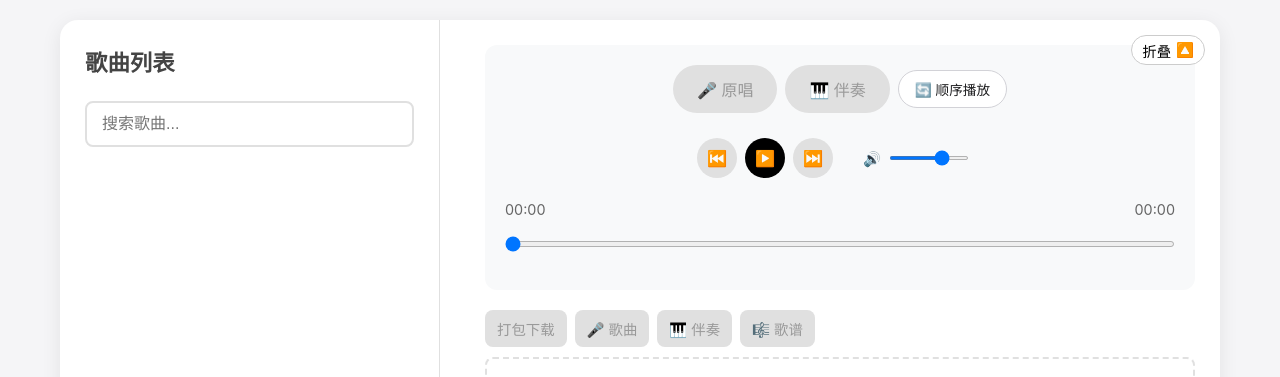
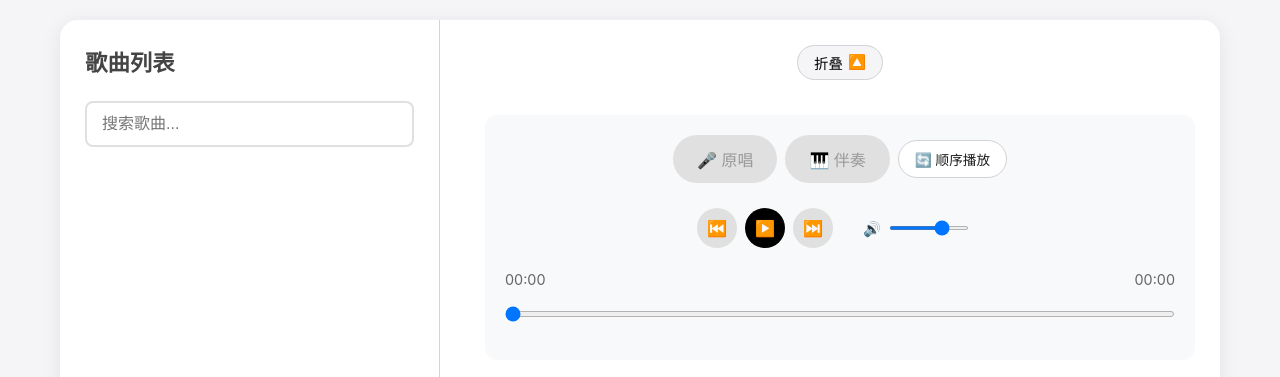
Before and after one commit to dreAmInGnu/WorshipMusic, a plain HTML site: page index.html in a window 1280 px wide. Shown: the part 116-493 px from the top of the page. Drawn offline with Linux system fonts and the light colour scheme; no server answers.

Commit message:
feat(ui): Make search bar sticky and reposition toggle button

```diff
--- a/styles.css
+++ b/styles.css
@@ -61,9 +61,10 @@ body {
 /* 歌曲列表区域 */
 .songs-section {
     padding: 25px;
-    border-right: 1px solid #e0e0e0;
+    border-right: 1px solid #d2d2d7;
     max-height: 80vh;
     overflow-y: auto;
+    position: relative;
 }
 
 .songs-section h2 {
@@ -73,7 +74,15 @@ body {
 }
 
 .search-box {
-    margin-bottom: 20px;
+    position: sticky;
+    top: -1px;
+    z-index: 50;
+    background: #ffffff;
+    padding-top: 25px;
+    padding-bottom: 10px;
+    margin: -25px -25px 20px -25px;
+    padding-left: 25px;
+    padding-right: 25px;
 }
 
 .search-box input {
@@ -156,15 +165,12 @@ body {
 }
 
 .player-toggle-btn {
-    position: absolute;
-    top: 15px;
-    right: 15px;
+    position: relative;
     width: auto;
-    height: 30px;
-    padding: 0 10px;
-    border-radius: 15px;
-    border: 1px solid #ccc;
-    background: #fff;
+    padding: 6px 16px;
+    border-radius: 20px;
+    border: 1px solid #d2d2d7;
+    background: #f5f5f7;
     cursor: pointer;
     font-size: 0.9rem;
     display: flex;
@@ -172,14 +178,12 @@ body {
     justify-content: center;
     gap: 5px;
     z-index: 10;
-}
-
-.player-toggle-btn #playerToggleIcon {
-    transition: transform 0.3s ease;
+    align-self: center;
+    margin-bottom: 15px;
 }
 
 .player-toggle-btn:hover {
-    background: #f0f0f0;
+    background: #e9e9eb;
 }
 
 .player-section.collapsed .player-toggle-btn #playerToggleIcon {
@@ -718,6 +722,14 @@ body {
     .sheet-display {
         min-height: 150px;
     }
+
+    .search-box {
+        margin: -15px -15px 15px -15px;
+        padding-left: 15px;
+        padding-right: 15px;
+        padding-top: 15px;
+        background: #f5f5f7;
+    }
 }
 
 @media (max-width: 480px) {
```
